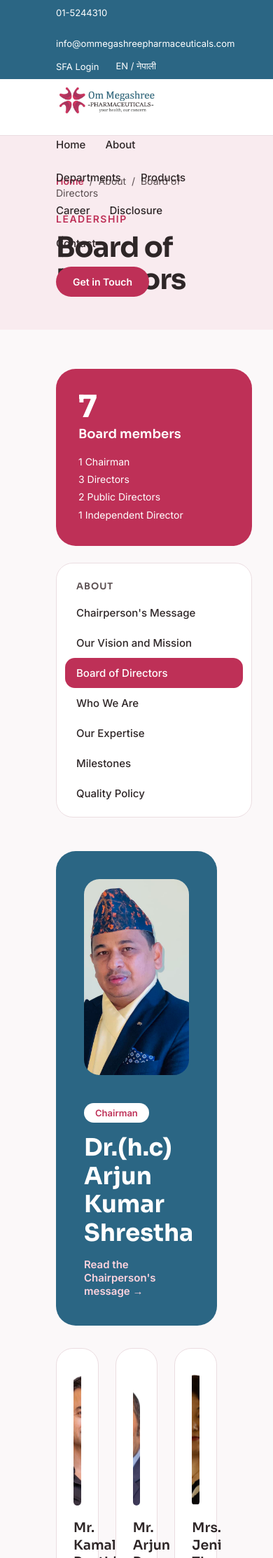
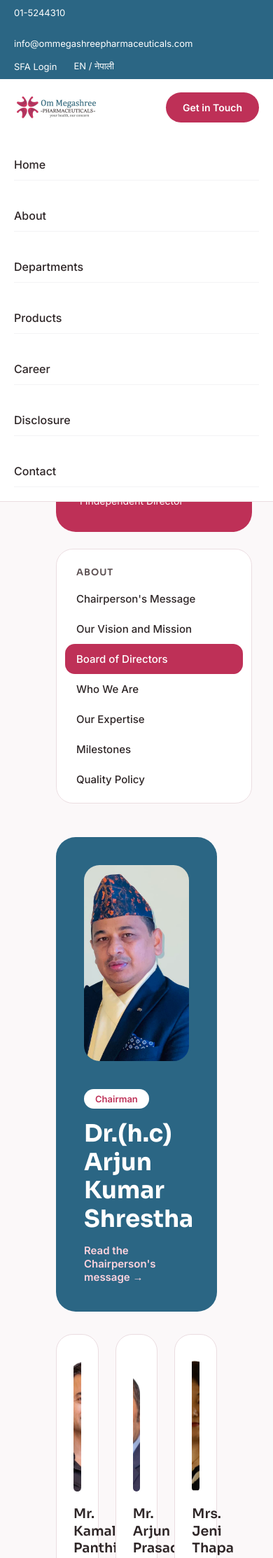
Before and after one commit to saileshkandel10/ommegashreefrontendwebsite, a Laravel app: page /board-of-directors in a window 390 px wide. Shown: the top 2226 px of the page at 70% size. Run offline with Laravel 12, Linux system fonts and the light colour scheme; style sheets or scripts are compiled from the project's sources.

Commit message:
Make website mobile-friendly: hamburger menu, responsive CSS, flexible grids

```diff
--- a/resources/views/layouts/app.blade.php
+++ b/resources/views/layouts/app.blade.php
@@ -20,27 +20,51 @@
   .form-input{width:100%;height:46px;border:1px solid #EBDDE1;border-radius:12px;padding:0 16px;font-size:14px;box-sizing:border-box;background:#FBF8F9;color:#5A4E50}
   .form-input:focus{border-color:#BE3057;outline:none}
   .form-label{font-size:13px;font-weight:600;display:block;margin-bottom:6px;color:#5A4E50}
+  img{max-width:100%;height:auto;display:block}
+  .container{width:100%;max-width:1440px;margin:0 auto;padding:0 20px;box-sizing:border-box}
   @media (max-width:768px){
     body{font-size:14px}
-    header{padding:0 20px}
-    header nav{display:none}
-    .dropdown-menu{position:static;box-shadow:none;border:none;padding:0}
-    .dropdown-menu a{padding:8px 20px}
-    .page-header,.section{padding-left:20px;padding-right:20px}
-    h1{font-size:40px !important}
-    h2{font-size:32px !important}
-    .grid-4,.products-grid{grid-template-columns:repeat(2,minmax(0,1fr))!important}
-    @media (max-width:480px){.grid-4,.products-grid{grid-template-columns:1fr!important}}
+    .topbar,.header-main{padding:0 20px!important}
+    header{padding:0 20px;height:auto}
+    header nav{display:none;position:absolute;top:80px;left:0;right:0;background:#fff;flex-direction:column;padding:20px;border-bottom:1px solid #EBDDE1;gap:0;z-index:60}
+    header nav.open{display:flex}
+    header nav a,header nav .dropdown>a{padding:12px 0;border-bottom:1px solid #F3F3F5;font-size:16px;display:block;width:100%}
+    .dropdown-menu{position:static;box-shadow:none;border:none;padding:0;width:100%;min-width:auto;background:#FBF8F9}
+    .dropdown-menu a{padding:10px 20px;font-size:14px;color:#5A4E50}
+    .dropdown-menu.show{display:block}
+    header .menu-toggle{display:flex}
+    header .contact-btn{padding:10px 20px;font-size:13px}
+    h1{font-size:36px!important;line-height:1.2!important}
+    h2{font-size:28px!important;line-height:1.3!important}
+    .page-header,.section-header{padding:40px 20px!important}
+    .container{padding:0 20px}
+    .grid-4,.products-grid,.expertise-grid,.values-grid{grid-template-columns:1fr!important}
+    .timeline-item:last-child .timeline-line{display:none}
+    footer{padding:40px 20px!important;display:flex;flex-direction:column!important;gap:24px!important}
+    footer>div{flex-direction:column!important;gap:24px!important}
+    footer>div>div{min-width:auto!important}
+    .hero-image{height:auto!important;max-height:300px!important}
+    .page-img{height:auto!important}
+    .two-col,.three-col{flex-direction:column!important}
+    .card-stack{margin-bottom:24px}
+    .brand-text{font-size:16px!important}
+  }
+  @media (max-width:480px){
+    h1{font-size:30px!important}
+    h2{font-size:24px!important}
+    header{height:auto;padding:12px 20px}
+    .menu-toggle{margin-left:auto}
   }
 </style>
 </head>
 <body style="margin:0;font-family:Inter,system-ui,sans-serif;color:#2E2627;background:#FBF8F9">
-<div style="background:#2B6684;color:#fff;font-size:13px;padding:10px 80px;display:flex;flex-wrap:wrap;gap:16px;justify-content:space-between;align-items:center">
+<div style="background:#2B6684;color:#fff;font-size:13px;padding:10px 20px;display:flex;flex-wrap:wrap;gap:16px;justify-content:space-between;align-items:center">
   <div style="display:flex;gap:28px;flex-wrap:wrap;color:#fff"><a href="tel:+977015244310" style="color:#fff">01-5244310</a><a href="mailto:info@ommegashreepharmaceuticals.com" style="color:#fff">info@ommegashreepharmaceuticals.com</a></div>
   <div style="display:flex;gap:24px;align-items:center;color:#fff"><a href="https://nepal.pharmasoftwares.com/" style="color:#fff">SFA Login</a><a href="#" style="color:#fff">EN / नेपाली</a></div>
 </div>
-<header style="background:#fff;padding:0 80px;height:80px;display:flex;align-items:center;justify-content:space-between;gap:24px;flex-wrap:wrap;border-bottom:1px solid #EBDDE1;position:sticky;top:0;z-index:40">
-  <a href="/" style="display:flex;align-items:center"><img src="/images/logo.png" alt="Om Megashree Pharmaceuticals" style="height:60px;width:auto;display:block"></a>
+<header style="background:#fff;padding:0 20px;height:80px;display:flex;align-items:center;justify-content:space-between;gap:24px;flex-wrap:wrap;border-bottom:1px solid #EBDDE1;position:sticky;top:0;z-index:40">
+  <a href="/" style="display:flex;align-items:center"><img src="/images/logo.png" alt="Om Megashree Pharmaceuticals" style="height:50px;width:auto;display:block"></a>
+  <button class="menu-toggle" style="display:none;background:none;border:none;color:#2E2627;font-size:24px;cursor:pointer">☰</button>
   <nav style="display:flex;gap:28px;font-size:15px;font-weight:500;flex-wrap:wrap;color:#2E2627">
   <a href="/" style="color:#2E2627">Home</a>
   <div class="dropdown" style="position:relative">
@@ -79,6 +103,7 @@
   </div>
   <a href="/contact" style="color:#2E2627">Contact</a>
 </nav>
+  <button class="close-menu" style="display:none;background:none;border:none;color:#2E2627;font-size:24px;cursor:pointer;position:absolute;top:12px;right:16px">✕</button>
   <div style="display:flex;gap:12px;align-items:center"><a href="/contact" style="background:#BE3057;color:#fff;padding:13px 24px;border-radius:999px;font-weight:600;font-size:14px">Get in Touch</a></div>
 </header>
 <main>@yield('content')</main>
@@ -93,5 +118,8 @@
 </div>
 <div style="border-top:1px solid rgba(255,255,255,.14);margin-top:40px;padding-top:20px;font-size:13px">Copyright ©2026 ommegashreepharmaceuticals.com</div>
 </div>
+<script>
+  var toggle=document.querySelector('.menu-toggle');var closeBtn=document.querySelector('.close-menu');var nav=document.querySelector('header nav');if(toggle){toggle.onclick=function(){nav.classList.toggle('open');toggle.style.display=nav.classList.contains('open')?'none':'flex';closeBtn.style.display=nav.classList.contains('open')?'block':'none';}}if(closeBtn){closeBtn.onclick=function(){nav.classList.remove('open');toggle.style.display='flex';closeBtn.style.display='none';}}
+</script>
 </body>
 </html>
```
